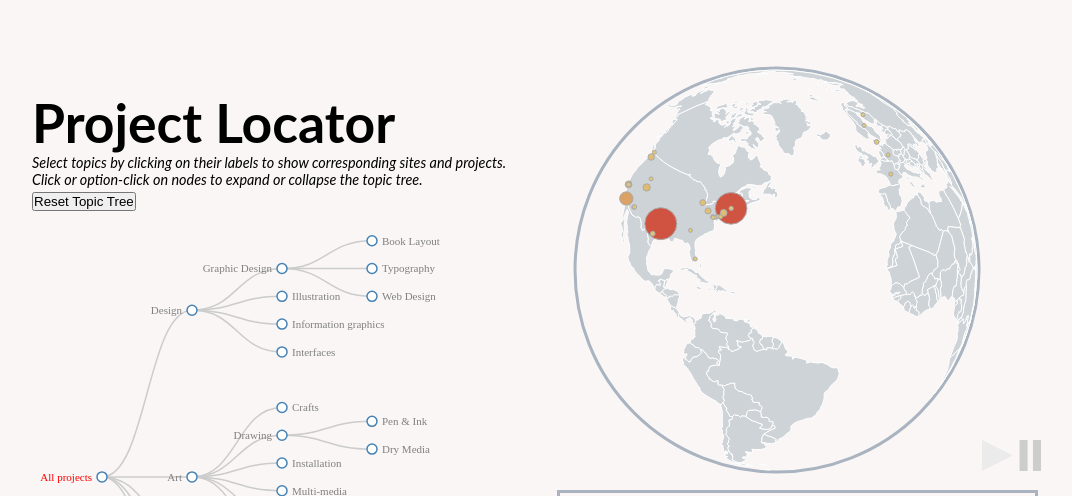
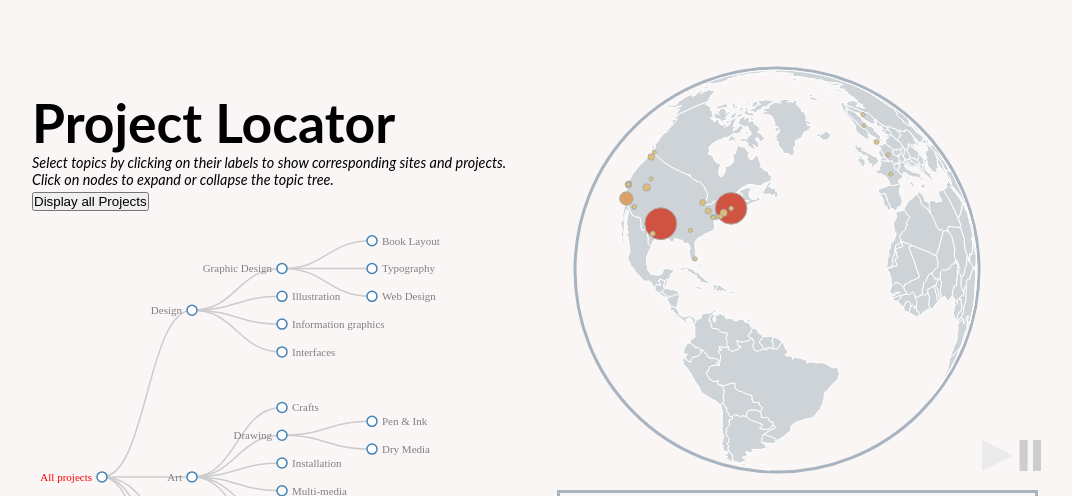
Before and after one commit to bobflagg/ptGlobe, a plain HTML site: page www/index.html in a window 1280 px wide. Shown: the top 496 px of the page, without its empty margins (58-1130 px from the left). Drawn offline with Linux system fonts and the light colour scheme; some packages are replaced by stand-ins of ours; animation ran at ten frames a second.

Commit message:
Cleaned code before removing legend component.

```diff
--- a/www/index.html
+++ b/www/index.html
@@ -17,9 +17,9 @@
             <p id="data-text">
                 <i>Select topics by clicking on their labels to show corresponding sites and projects.</i>
                 </br>
-                <i>Click or option-click on nodes to expand or collapse the topic tree.</i>
+                <i>Click on nodes to expand or collapse the topic tree.</i>
                 </br>
-                <button id="xxx" style="float: left; margin-top:4px">Reset Topic Tree</button>
+                <button id="dap" style="float: left; margin-top:4px">Display all Projects</button>
             </p>
         </div>
     </div>
--- a/www/scripts/category.js
+++ b/www/scripts/category.js
@@ -22,7 +22,7 @@ d3.json("data/categories.json", function(json) {
   root.x0 = h / 2;
   root.y0 = 0;
   resetSelections();
-  d3.select("#xxx")
+  d3.select("#dap")
     .style("cursor", "pointer")
     .on("click", function() {resetSelections();});
 });
```
